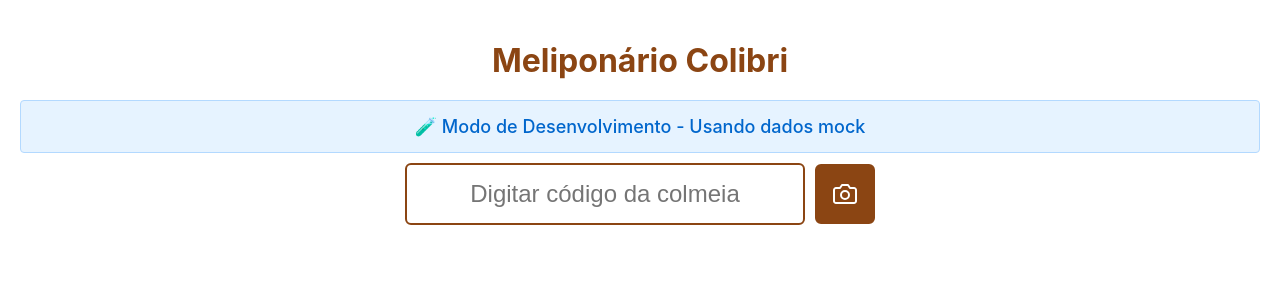
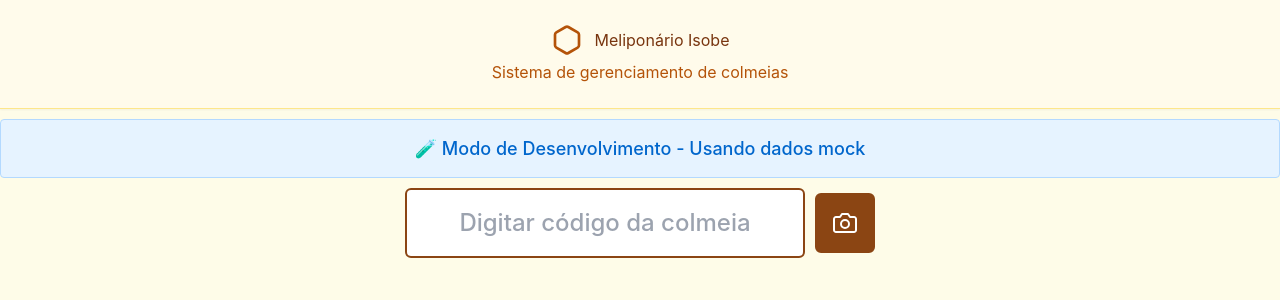
Before and after one commit to terumiisobe/bombus-eyes, a React (Create React App) app: page / in a window 1280 px wide. Shown: the top 300 px of the page. Built offline with nearby package versions, Linux system fonts and the light colour scheme.

Commit message:
add tailwind config and refactor header style

```diff
--- a/package.json
+++ b/package.json
@@ -81,6 +81,7 @@
     "@types/node": "^24.6.2",
     "@types/react": "^19.2.0",
     "@types/react-dom": "^19.2.0",
+    "autoprefixer": "^10.4.21",
     "typescript": "^4.9.5"
   }
 }
--- /dev/null
+++ b/postcss.config.js
@@ -0,0 +1,6 @@
+module.exports = {
+  plugins: {
+    tailwindcss: {},
+    autoprefixer: {},
+  },
+}
--- a/src/App.css
+++ /dev/null
@@ -1,38 +0,0 @@
-.App {
-  text-align: center;
-}
-
-.App-logo {
-  height: 40vmin;
-  pointer-events: none;
-}
-
-@media (prefers-reduced-motion: no-preference) {
-  .App-logo {
-    animation: App-logo-spin infinite 20s linear;
-  }
-}
-
-.App-header {
-  background-color: #282c34;
-  min-height: 100vh;
-  display: flex;
-  flex-direction: column;
-  align-items: center;
-  justify-content: center;
-  font-size: calc(10px + 2vmin);
-  color: white;
-}
-
-.App-link {
-  color: #61dafb;
-}
-
-@keyframes App-logo-spin {
-  from {
-    transform: rotate(0deg);
-  }
-  to {
-    transform: rotate(360deg);
-  }
-}
--- a/src/App.tsx
+++ b/src/App.tsx
@@ -1,9 +1,10 @@
 // import logo from './logo.svg'; // Unused import
-import './App.css';
 import React, { useEffect, useState } from 'react';
 import { Html5QrcodeScanner } from 'html5-qrcode';
 import { mockColmeiasData, simulateApiDelay } from './mockData';
 import { Colmeia, SpeciesInfo, ViewType } from './types';
+import { Hexagon } from 'lucide-react';
+import './styles/globals.css';
 import {
   containerStyle,
   headingStyle,
@@ -177,8 +178,22 @@ function App() {
   // };
 
   return (
-    <div style={containerStyle}>
-      <h1 style={headingStyle}>Meliponário Colibri</h1>
+    <div className="min-h-screen bg-background">
+
+    {/* Header */}
+    <div className="bg-amber-50 border-b border-amber-200 shadow-sm">
+        <div className="max-w-7xl mx-auto px-4 sm:px-6 lg:px-8 py-6">
+          <div className="text-center">
+            <h1 className="flex items-center justify-center gap-3">
+              <Hexagon className="w-8 h-8 text-amber-700" />
+              Meliponário Isobe
+            </h1>
+            <p className="text-amber-700 mt-1">
+              Sistema de gerenciamento de colmeias
+            </p>
+          </div>
+        </div>
+      </div>
 
 
       {isLocalhost && (
--- a/src/index.css
+++ b/src/index.css
@@ -1,3 +1,8 @@
+@import './styles/globals.css';
+@tailwind base;
+@tailwind components;
+@tailwind utilities;
+
 body {
   margin: 0;
   font-family: -apple-system, BlinkMacSystemFont, 'Segoe UI', 'Roboto', 'Oxygen',
--- a/src/index.tsx
+++ b/src/index.tsx
@@ -1,6 +1,6 @@
 import React from 'react';
 import ReactDOM from 'react-dom/client';
-import './index.css';
+  import './index.css';
 import App from './App';
 
 const rootElement = document.getElementById('root');
--- /dev/null
+++ b/src/styles/globals.css
@@ -0,0 +1,187 @@
+@custom-variant dark (&:is(.dark *));
+
+:root {
+  --font-size: 16px;
+  --background: #fefce8;
+  --foreground: #78350f;
+  --card: #fefce8;
+  --card-foreground: #78350f;
+  --popover: #fefce8;
+  --popover-foreground: #78350f;
+  --primary: #92400e;
+  --primary-foreground: #fef3c7;
+  --secondary: #fef3c7;
+  --secondary-foreground: #78350f;
+  --muted: #fef3c7;
+  --muted-foreground: #a16207;
+  --accent: #fde68a;
+  --accent-foreground: #78350f;
+  --destructive: #dc2626;
+  --destructive-foreground: #ffffff;
+  --border: rgba(120, 53, 15, 0.2);
+  --input: transparent;
+  --input-background: #fef3c7;
+  --switch-background: #fde68a;
+  --font-weight-medium: 500;
+  --font-weight-normal: 400;
+  --ring: oklch(0.708 0 0);
+  --chart-1: oklch(0.646 0.222 41.116);
+  --chart-2: oklch(0.6 0.118 184.704);
+  --chart-3: oklch(0.398 0.07 227.392);
+  --chart-4: oklch(0.828 0.189 84.429);
+  --chart-5: oklch(0.769 0.188 70.08);
+  --radius: 0.625rem;
+  --sidebar: oklch(0.985 0 0);
+  --sidebar-foreground: oklch(0.145 0 0);
+  --sidebar-primary: #030213;
+  --sidebar-primary-foreground: oklch(0.985 0 0);
+  --sidebar-accent: oklch(0.97 0 0);
+  --sidebar-accent-foreground: oklch(0.205 0 0);
+  --sidebar-border: oklch(0.922 0 0);
+  --sidebar-ring: oklch(0.708 0 0);
+}
+
+.dark {
+  --background: oklch(0.145 0 0);
+  --foreground: oklch(0.985 0 0);
+  --card: oklch(0.145 0 0);
+  --card-foreground: oklch(0.985 0 0);
+  --popover: oklch(0.145 0 0);
+  --popover-foreground: oklch(0.985 0 0);
+  --primary: oklch(0.985 0 0);
+  --primary-foreground: oklch(0.205 0 0);
+  --secondary: oklch(0.269 0 0);
+  --secondary-foreground: oklch(0.985 0 0);
+  --muted: oklch(0.269 0 0);
+  --muted-foreground: oklch(0.708 0 0);
+  --accent: oklch(0.269 0 0);
+  --accent-foreground: oklch(0.985 0 0);
+  --destructive: oklch(0.396 0.141 25.723);
+  --destructive-foreground: oklch(0.637 0.237 25.331);
+  --border: oklch(0.269 0 0);
+  --input: oklch(0.269 0 0);
+  --ring: oklch(0.439 0 0);
+  --font-weight-medium: 500;
+  --font-weight-normal: 400;
+  --chart-1: oklch(0.488 0.243 264.376);
+  --chart-2: oklch(0.696 0.17 162.48);
+  --chart-3: oklch(0.769 0.188 70.08);
+  --chart-4: oklch(0.627 0.265 303.9);
+  --chart-5: oklch(0.645 0.246 16.439);
+  --sidebar: oklch(0.205 0 0);
+  --sidebar-foreground: oklch(0.985 0 0);
+  --sidebar-primary: oklch(0.488 0.243 264.376);
+  --sidebar-primary-foreground: oklch(0.985 0 0);
+  --sidebar-accent: oklch(0.269 0 0);
+  --sidebar-accent-foreground: oklch(0.985 0 0);
+  --sidebar-border: oklch(0.269 0 0);
+  --sidebar-ring: oklch(0.439 0 0);
+}
+
+@theme inline {
+  --color-background: var(--background);
+  --color-foreground: var(--foreground);
+  --color-card: var(--card);
+  --color-card-foreground: var(--card-foreground);
+  --color-popover: var(--popover);
+  --color-popover-foreground: var(--popover-foreground);
+  --color-primary: var(--primary);
+  --color-primary-foreground: var(--primary-foreground);
+  --color-secondary: var(--secondary);
+  --color-secondary-foreground: var(--secondary-foreground);
+  --color-muted: var(--muted);
+  --color-muted-foreground: var(--muted-foreground);
+  --color-accent: var(--accent);
+  --color-accent-foreground: var(--accent-foreground);
+  --color-destructive: var(--destructive);
+  --color-destructive-foreground: var(--destructive-foreground);
+  --color-border: var(--border);
+  --color-input: var(--input);
+  --color-input-background: var(--input-background);
+  --color-switch-background: var(--switch-background);
+  --color-ring: var(--ring);
+  --color-chart-1: var(--chart-1);
+  --color-chart-2: var(--chart-2);
+  --color-chart-3: var(--chart-3);
+  --color-chart-4: var(--chart-4);
+  --color-chart-5: var(--chart-5);
+  --radius-sm: calc(var(--radius) - 4px);
+  --radius-md: calc(var(--radius) - 2px);
+  --radius-lg: var(--radius);
+  --radius-xl: calc(var(--radius) + 4px);
+  --color-sidebar: var(--sidebar);
+  --color-sidebar-foreground: var(--sidebar-foreground);
+  --color-sidebar-primary: var(--sidebar-primary);
+  --color-sidebar-primary-foreground: var(--sidebar-primary-foreground);
+  --color-sidebar-accent: var(--sidebar-accent);
+  --color-sidebar-accent-foreground: var(--sidebar-accent-foreground);
+  --color-sidebar-border: var(--sidebar-border);
+  --color-sidebar-ring: var(--sidebar-ring);
+}
+
+* {
+  border-color: var(--border);
+  outline-color: var(--ring);
+}
+
+body {
+  background-color: var(--background);
+  color: var(--foreground);
+}
+
+/**
+ * Base typography. This is not applied to elements which have an ancestor with a Tailwind text class.
+ */
+:where(:not(:has([class*=" text-"]), :not(:has([class^="text-"])))) {
+  h1 {
+    font-size: 1.5rem;
+    font-weight: 500;
+    line-height: 1.5;
+  }
+
+  h2 {
+    font-size: 1.25rem;
+    font-weight: 500;
+    line-height: 1.5;
+  }
+
+  h3 {
+    font-size: 1.125rem;
+    font-weight: 500;
+    line-height: 1.5;
+  }
+
+  h4 {
+    font-size: 1rem;
+    font-weight: 500;
+    line-height: 1.5;
+  }
+
+  p {
+    font-size: 1rem;
+    font-weight: 400;
+    line-height: 1.5;
+  }
+
+  label {
+    font-size: 1rem;
+    font-weight: 500;
+    line-height: 1.5;
+  }
+
+  button {
+    font-size: 1rem;
+    font-weight: 500;
+    line-height: 1.5;
+  }
+
+  input {
+    font-size: 1rem;
+    font-weight: 400;
+    line-height: 1.5;
+  }
+}
+
+html {
+  font-size: var(--font-size);
+}
--- /dev/null
+++ b/tailwind.config.js
@@ -0,0 +1,52 @@
+/** @type {import('tailwindcss').Config} */
+module.exports = {
+  content: [
+    "./src/**/*.{js,jsx,ts,tsx}",
+    "./public/index.html"
+  ],
+  theme: {
+    extend: {
+      colors: {
+        background: 'var(--background)',
+        foreground: 'var(--foreground)',
+        primary: {
+          DEFAULT: 'var(--primary)',
+          foreground: 'var(--primary-foreground)',
+        },
+        secondary: {
+          DEFAULT: 'var(--secondary)',
+          foreground: 'var(--secondary-foreground)',
+        },
+        muted: {
+          DEFAULT: 'var(--muted)',
+          foreground: 'var(--muted-foreground)',
+        },
+        accent: {
+          DEFAULT: 'var(--accent)',
+          foreground: 'var(--accent-foreground)',
+        },
+        destructive: {
+          DEFAULT: 'var(--destructive)',
+          foreground: 'var(--destructive-foreground)',
+        },
+        border: 'var(--border)',
+        input: 'var(--input)',
+        ring: 'var(--ring)',
+        card: {
+          DEFAULT: 'var(--card)',
+          foreground: 'var(--card-foreground)',
+        },
+        popover: {
+          DEFAULT: 'var(--popover)',
+          foreground: 'var(--popover-foreground)',
+        },
+      },
+      borderRadius: {
+        lg: 'var(--radius)',
+        md: 'calc(var(--radius) - 2px)',
+        sm: 'calc(var(--radius) - 4px)',
+      },
+    },
+  },
+  plugins: [],
+}
```
Also changed, not shown: 2 other files (tests, documents, lock files or other folders).
